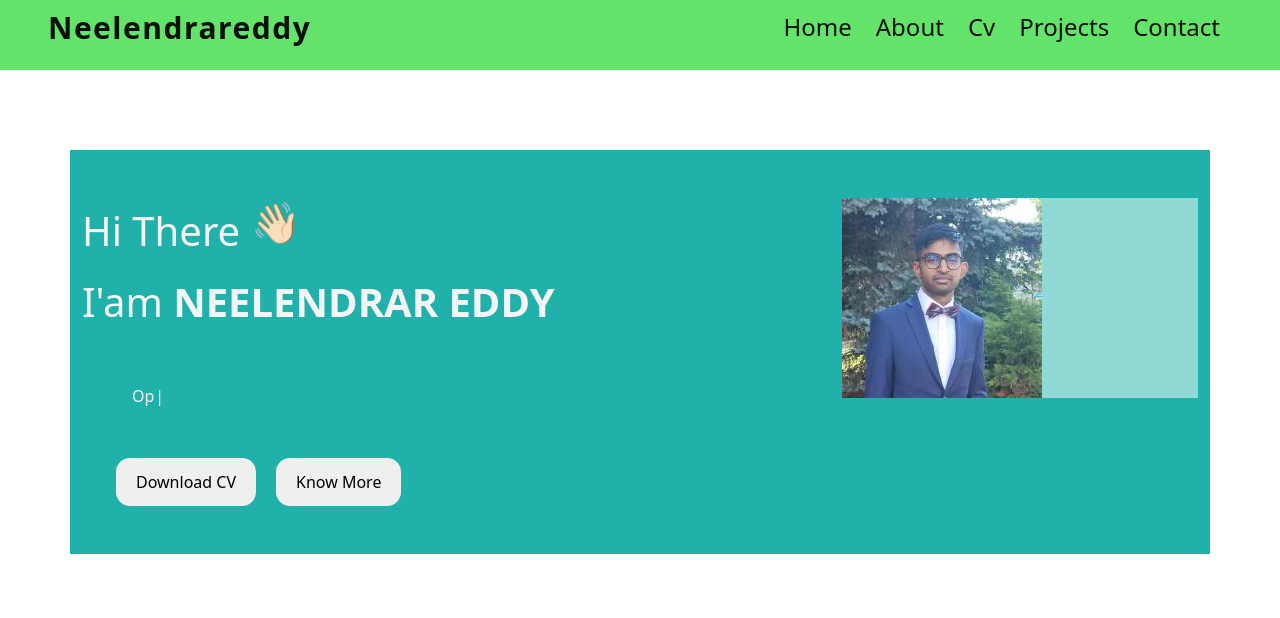
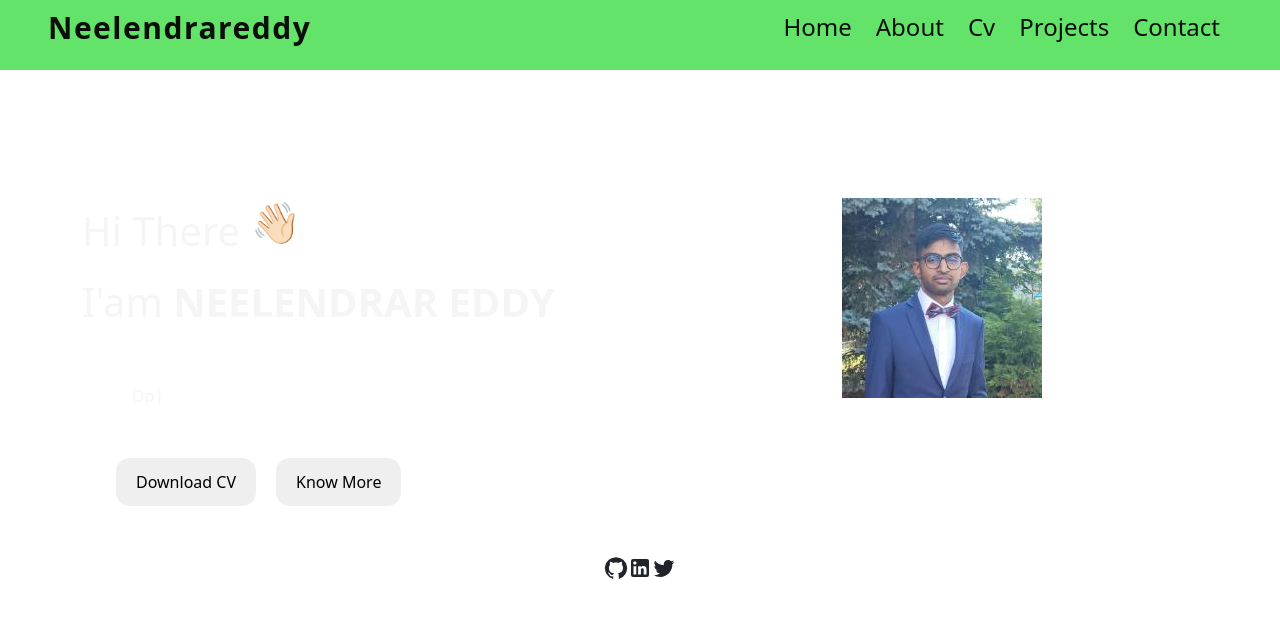
Before and after one commit to neelendrareddy9001/my-portfolio-website, a React (Create React App) app: page / in a window 1280 px wide. Shown: the top 618 px of the page. Built offline with nearby package versions, Linux system fonts and the light colour scheme.

Commit message:
social icons added home section

```diff
--- a/src/component/Home/Home.jsx
+++ b/src/component/Home/Home.jsx
@@ -3,6 +3,9 @@ import "./home.scss";
 import { Col, Container, Row } from "react-bootstrap";
 import Type from "../Navbar/Type";
 import myImg from '../../assets/images/my_img.jpeg';
+import GitHubIcon from '@mui/icons-material/GitHub';
+import LinkedInIcon from '@mui/icons-material/LinkedIn';
+import TwitterIcon from '@mui/icons-material/Twitter';
 
 const Home = () => {
   return (
@@ -35,7 +38,13 @@ const Home = () => {
             <button>Know More</button>
           </div>
         </Container>
-
+        <Container className="social-icons-container">
+            <div className="soci-icons">
+              <GitHubIcon className="icon" />
+              <LinkedInIcon className="icon"/>
+              <TwitterIcon className="icon"/>
+            </div>
+        </Container>
       </Container>
     </section>
   );
--- a/src/component/Home/home.scss
+++ b/src/component/Home/home.scss
@@ -14,7 +14,6 @@
 }
 .home-section {
   width: 95%;
-  background-color: lightseagreen;
   margin: 0 auto;
 
   .home-content {
@@ -79,3 +78,10 @@
     transform: rotate(0deg);
   }
 }
+
+
+.social-icons-container {
+  display: flex;
+  align-items: center;
+  justify-content: center;
+}
--- a/src/component/contact/Contact.js
+++ b/src/component/contact/Contact.js
@@ -20,7 +20,7 @@ const Contact = () => {
   return (
     <>
       <section className="contact section" id="contact">
-        <h3 className="section_title">Get In Touch</h3>
+        <h3 className="section_title my-3">Get In Touch</h3>
 
         <div className="container contact_container grid">
           <div className="contact_content">
--- a/src/component/contact/Contact.scss
+++ b/src/component/contact/Contact.scss
@@ -11,6 +11,10 @@
     rgba(92, 212, 67, 1) 0%,
     rgba(144, 223, 93, 0.7372198879551821) 100%
   );
+
+  @include mobile {
+    width: 100%;
+  }
 
   @include mobile-m {
     min-width: 95%;
--- a/src/component/cv/Cv.jsx
+++ b/src/component/cv/Cv.jsx
@@ -2,7 +2,9 @@ import React from "react";
 import "./cv.scss";
 
 const cv = () => {
-  return <section className="cv-container">cv</section>;
+  return <section className="cv-container">
+    <div className="cv"></div>
+  </section>;
 };
 
 export default cv;
```
